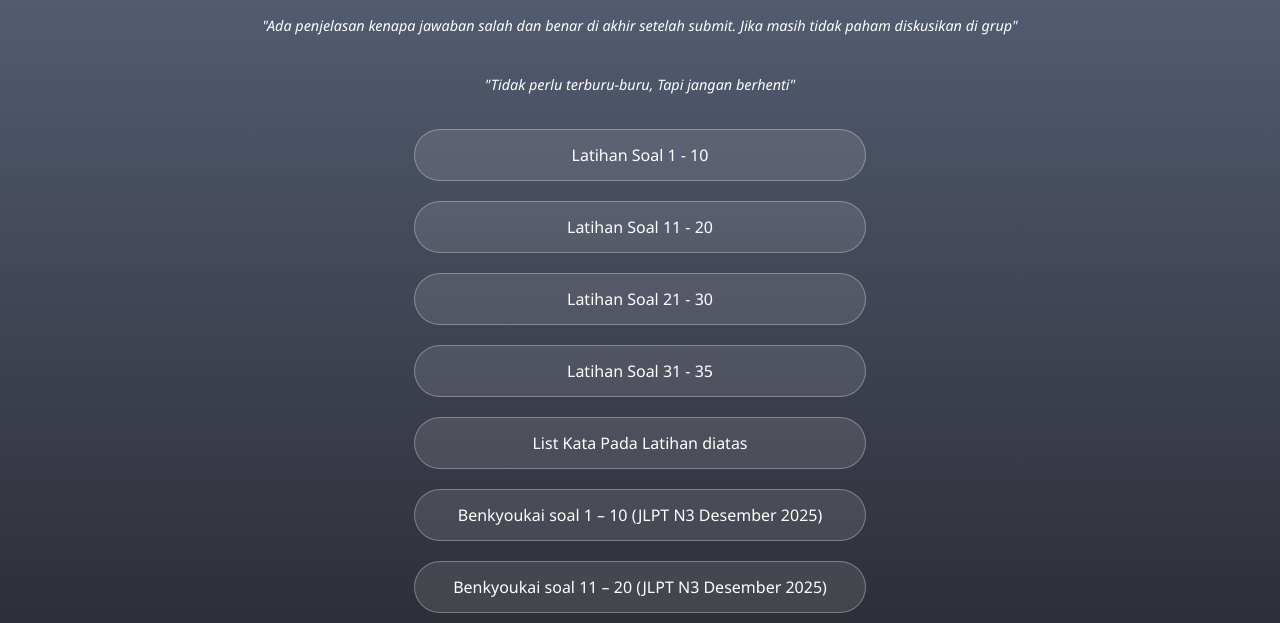
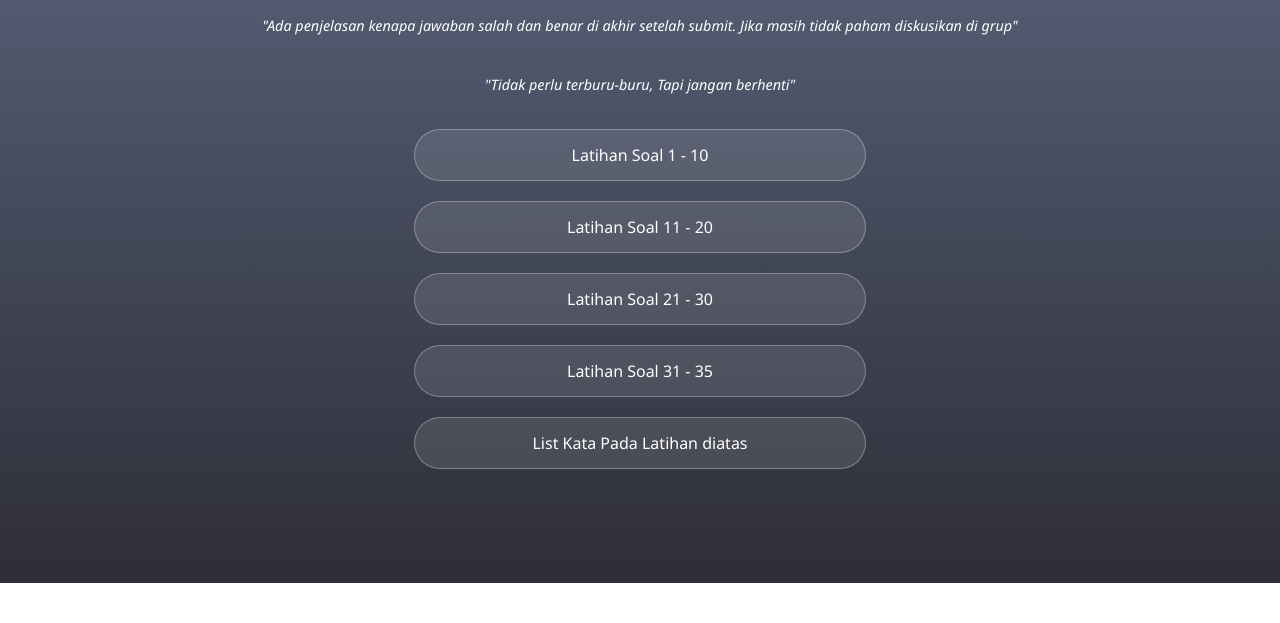
Before and after one commit to AhmadAdeska/Benkyoukai, a plain HTML site: page index.html in a window 1280 px wide. Shown: the part 217-840 px from the top of the page. After the commit the page ends 800 px from the top, so only its background shows below. Drawn offline with Linux system fonts and the light colour scheme.

Commit message:
Update index.html

```diff
--- a/index.html
+++ b/index.html
@@ -69,8 +69,5 @@
   <a class="button" href="https://forms.gle/kdJwktVUq2Tq5Fca7" target="_blank">Latihan Soal 31 - 35</a>
   <a class="button" href="https://quizlet.com/jp/1026367422/goi-jlpt-n3-juli-2024-flash-cards/?i=26aaqn&x=1jqt" target="_blank">List Kata Pada Latihan diatas</a>
 
-
-  <a class="button" href="https://link.to/soal1-10" target="_blank">Benkyoukai soal 1 – 10 (JLPT N3 Desember 2025)</a>
-  <a class="button" href="https://link.to/soal11-20" target="_blank">Benkyoukai soal 11 – 20 (JLPT N3 Desember 2025)</a>
 </body>
 </html>
```
